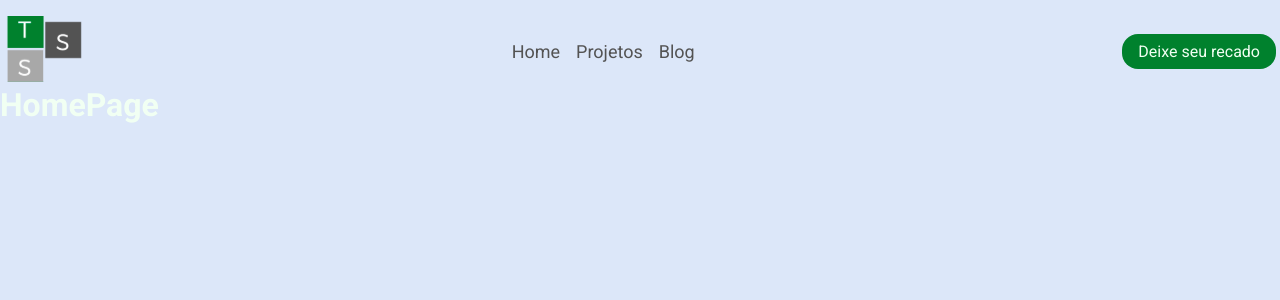
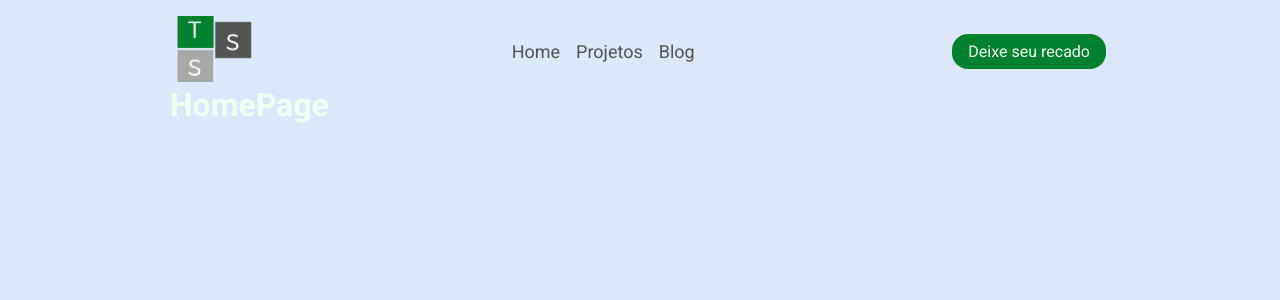
Before and after one commit to thiago-santanna/portifolio, a React (Vite) app: page / in a window 1280 px wide. Shown: the top 300 px of the page. Built offline with nearby package versions, Linux system fonts and the light colour scheme.

Commit message:
ajuste na margem

```diff
--- a/src/global.css
+++ b/src/global.css
@@ -17,6 +17,8 @@
 body {
   background: var(--green-200);
   color: var(--white);
+  width: 940px;
+  margin: 0 auto;
   -webkit-font-smoothing: antialiased;
 }
 
--- a/src/styles/HeaderNavBar.module.css
+++ b/src/styles/HeaderNavBar.module.css
@@ -3,7 +3,7 @@
   gap: 8px;
   justify-content: space-between;
   align-items: center;
-  margin-top: 1rem;
+  margin-top: 16px;
   padding-left: 4px;
   padding-right: 4px;
 }
```
